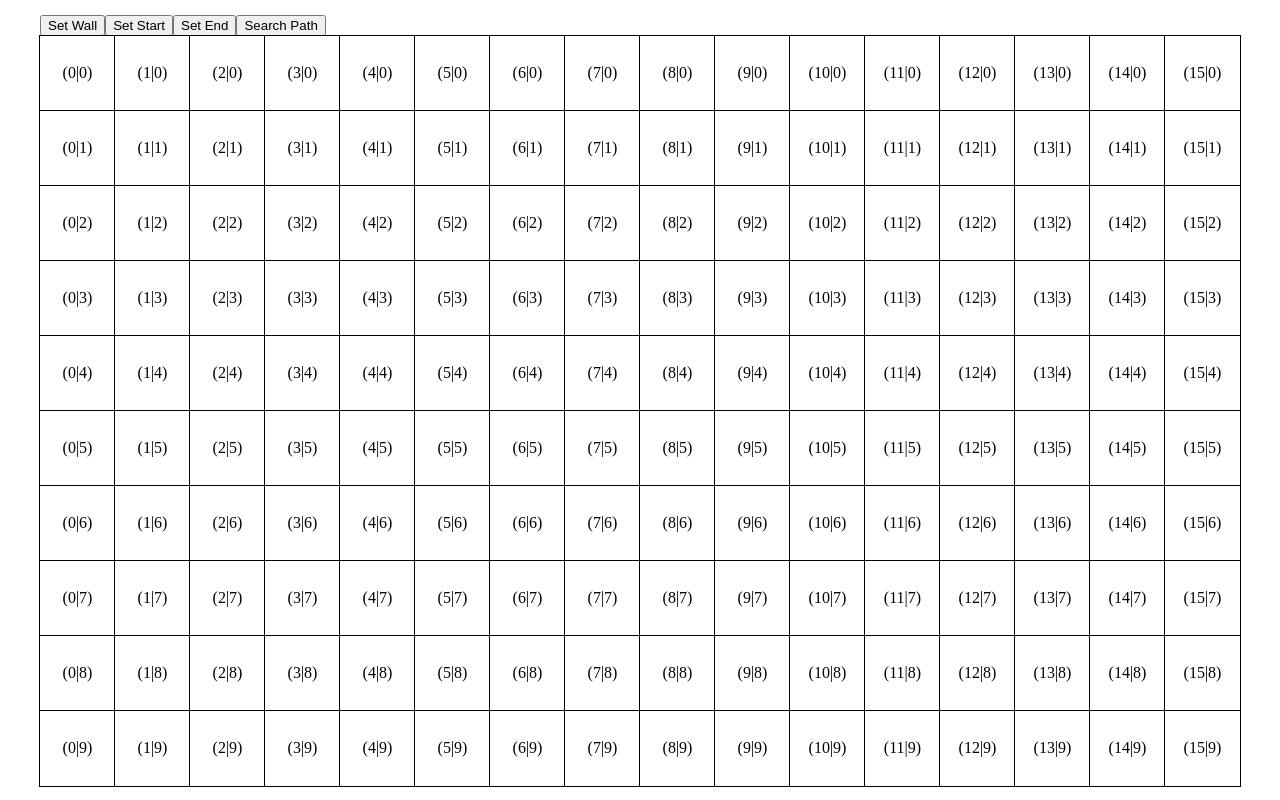
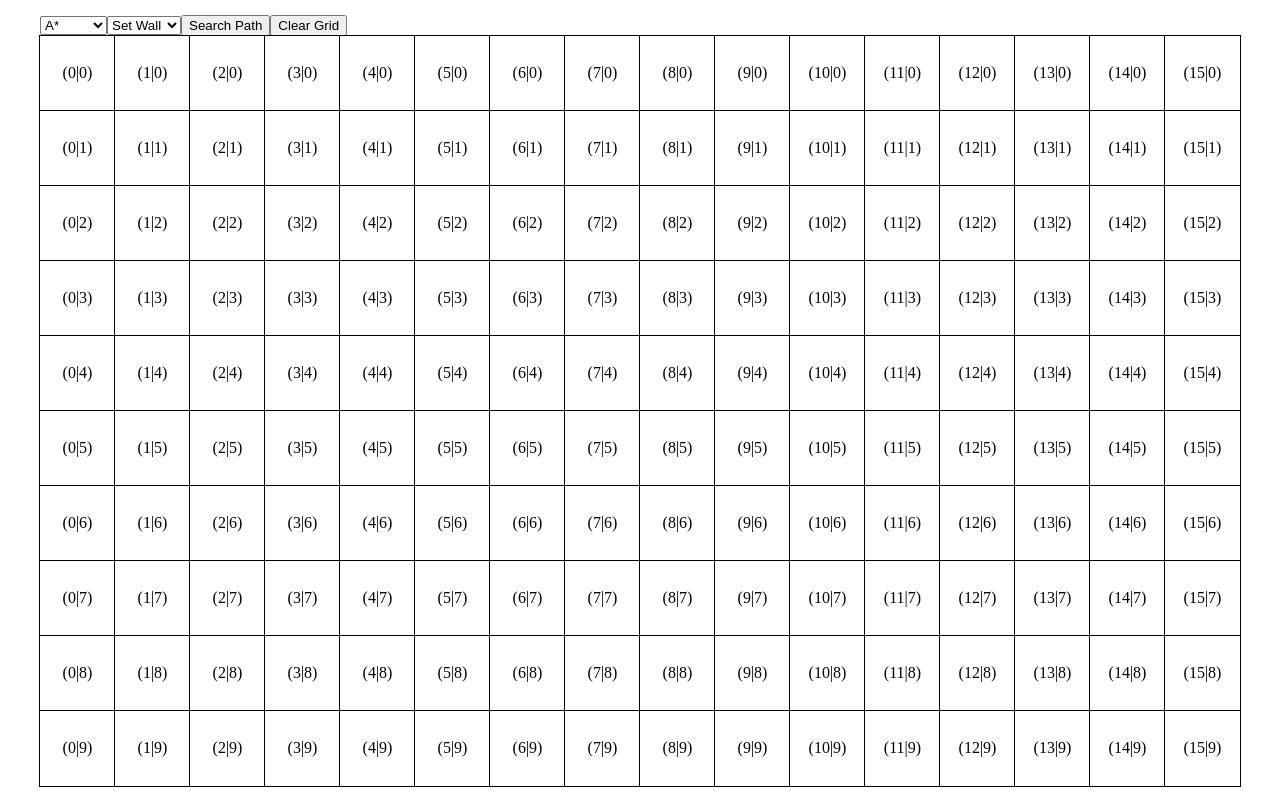
Before and after one commit to Tracer1337/pathfinding-visualization, a React (Create React App) app: page / in a window 1280 px wide. Built offline with nearby package versions, Linux system fonts and the light colour scheme.

Commit message:
Implement SettingsHandler

```diff
--- a/src/App.js
+++ b/src/App.js
@@ -1,26 +1,112 @@
-import React, {useRef} from "react"
+import React from "react"
 
+import {NODE_SIZE, GRID_PADDING} from "./config/constants.js"
 import Grid from "./components/Grid.js"
-import {NODE_SIZE, GRID_PADDING} from "./config/constants.js"
+import Settings from "./components/Settings.js"
+import SettingsHandler from "./utils/SettingsHandler.js"
 
-const App = () => {
-    const grid = useRef()
+import AStar from "./algorithms/AStar/AStar.js"
+import Dijkstra from "./algorithms/Dijkstra/Dijkstra.js"
 
-    return(
-        <div className="app">
-            <div className="controlls">
-                <button onClick={() => grid.current.setWall()}>Set Wall</button>
-                <button onClick={() => grid.current.setStart()}>Set Start</button>
-                <button onClick={() => grid.current.setEnd()}>Set End</button>
-                <button onClick={() => grid.current.calculatePath()}>Search Path</button>
+export default class App extends React.Component{
+    state = {
+        columns: Math.floor((window.innerWidth - GRID_PADDING * 2) / NODE_SIZE),
+        rows: Math.floor((window.innerHeight - GRID_PADDING * 2) / NODE_SIZE)
+    }
+
+    grid = React.createRef()
+
+    coordsToIndex({x,y}){
+        return y*this.state.columns+x
+    }
+
+    indexToCoords(index){
+        return [index%this.state.columns, Math.floor(index/this.state.columns)]
+    }
+
+    handleNextIteration = ({detail}) => {
+        const {newOpenListNodes, newClosedListNode} = detail
+
+        // Show currentNode
+        // const currentNodeIndex = this.coordsToIndex(detail.currentNode)
+        // this.nodes[currentNodeIndex].set("CURRENT")
+        // this.lastCurrentNode = this.nodes[currentNodeIndex]
+
+        // Show new openlist nodes
+        for(let openNode of newOpenListNodes){
+            const openNodeIndex = this.coordsToIndex(openNode)
+            this.grid.current.nodes[openNodeIndex].set("OPEN")
+        }
+
+        // Show new closed list node
+        if(newClosedListNode){
+            const closedNodeIndex = this.coordsToIndex(newClosedListNode)
+            this.grid.current.nodes[closedNodeIndex].set("CLOSED")
+        }
+    }
+
+    calculatePath = () => {
+        const grid = this.grid.current.getGrid()
+        const startingPoint = this.indexToCoords(this.grid.current.startingPoint)
+        const endingPoint = this.indexToCoords(this.grid.current.endingPoint)
+
+        let pathFinder
+        switch(parseInt(SettingsHandler.settings.algorithm.value)){
+            case 0:
+                pathFinder = new AStar(startingPoint, endingPoint, grid)
+                pathFinder.setHeuristic(2)
+                break
+
+            case 1:
+                pathFinder = new Dijkstra(startingPoint, grid)
+                break
+
+            default:
+                console.error("[App] Missing algorithm-id")
+                break
+        }
+
+        pathFinder.setDirections(1)
+        pathFinder.setFramerate(50)
+        pathFinder.addEventListener("nextIteration", this.handleNextIteration)
+
+        pathFinder.findPath().then(path => {
+            pathFinder.removeEventListener("nextIteration", this.handleNextIteration)
+            if(path){
+                // Show final path
+                for(let point of path){
+                    grid[point[1]][point[0]] = 4
+                    this.grid.current.nodes[this.coordsToIndex({x:point[0], y:point[1]})].set("PATH")
+                }
+                this.grid.current.setGrid(grid)
+            }else{
+                // No path found
+                alert("There is no path")
+            }
+        })
+    }
+
+    componentDidMount(){
+        SettingsHandler.addEventListener("searchPath", this.calculatePath)
+    }
+
+    render(){
+        return(
+            <div className="app">
+                <Settings
+                    grid={this.grid}
+                    setWall={() => this.grid.current.setWall()}
+                    setStart={() => this.grid.current.setStart()}
+                    setEnd={() => this.grid.current.setEnd()}
+                    calculatePath={this.calculatePath}
+                    onAlgorithmChange={e => this.setState({algorithm: e.target.value})}
+                />
+                <Grid
+                    columns={this.state.columns}
+                    rows={this.state.rows}
+                    ref={this.grid}
+                />
             </div>
-            <Grid
-                rows={Math.floor((window.innerHeight - GRID_PADDING * 2) / NODE_SIZE)}
-                columns={Math.floor((window.innerWidth - GRID_PADDING * 2) / NODE_SIZE)}
-                ref={grid}
-            />
-        </div>
-    )
+        )
+    }
 }
-
-export default App
--- a/src/algorithms/Dijkstra/Dijkstra.js
+++ b/src/algorithms/Dijkstra/Dijkstra.js
@@ -1,5 +1,6 @@
 import Emitter from "../../utils/Emitter.js"
 import sleep from "../../utils/sleep.js"
+import {Directions} from "../../config/constants.js"
 import Node from "./Node.js"
 
 export default class Dijkstra extends Emitter{
@@ -13,16 +14,12 @@ export default class Dijkstra extends Emitter{
         this.closedList = []
 
         this.grid = grid
-        this.iterationCount = 0
 
-        this.directions = [
-            [-1, -1], [0, -1], [1, -1],
-            [-1,  0],          [1,  0],
-            [-1,  1], [0,  1], [1,  1]
-        ]
+        this.setDirections(1)
     }
 
     setFramerate = framerate => this.framerate = framerate
+    setDirections = directionsNr => this.directions = Directions[directionsNr]
 
     // Find the same node in the open list and return it and its index
     isInList = (list, node) => {
--- a/src/components/Grid.js
+++ b/src/components/Grid.js
@@ -2,20 +2,19 @@ import React from "react"
 
 import Node from "./Node.js"
 import {NODE_SIZE, STATES} from "../config/constants.js"
-import AStar from "../algorithms/AStar/AStar.js"
-import Dijkstra from "../algorithms/Dijkstra/Dijkstra.js"
+import SettingsHandler from "../utils/SettingsHandler.js"
 
 export default class Grid extends React.Component{
-    state = {grid: Array(this.props.rows).fill(0).map(() => Array(this.props.columns).fill(0))}
+    state = {grid: Array(this.props.rows).fill(0).map(() => Array(this.props.columns).fill(STATES.WALKABLE))}
     mode = STATES.BLOCKED
     nodes = []
 
+    getGrid = () => this.state.grid
+    setGrid = grid => this.setState({grid})
+    clearGrid = () => this.setState({grid: this.state.grid.map(column => column.map(cell => cell = STATES.WALKABLE))})
+
     indexToCoords(index){
         return [index%this.props.columns, Math.floor(index/this.props.columns)]
-    }
-
-    coordsToIndex({x,y}){
-        return y*this.props.columns+x
     }
 
     setGridAtIndex(index, value){
@@ -23,53 +22,6 @@ export default class Grid extends React.Component{
         const coords = this.indexToCoords(index)
         newGrid[coords[1]][coords[0]] = value
         this.setState({grid: newGrid})
-    }
-
-    handleNextIteration = ({detail}) => {
-        const {newOpenListNodes, newClosedListNode} = detail
-
-        // Show currentNode
-        // const currentNodeIndex = this.coordsToIndex(detail.currentNode)
-        // this.nodes[currentNodeIndex].set("CURRENT")
-        // this.lastCurrentNode = this.nodes[currentNodeIndex]
-
-        // Show new openlist nodes
-        for(let openNode of newOpenListNodes){
-            const openNodeIndex = this.coordsToIndex(openNode)
-            this.nodes[openNodeIndex].set("OPEN")
-        }
-
-        // Show new closed list node
-        if(newClosedListNode){
-            const closedNodeIndex = this.coordsToIndex(newClosedListNode)
-            this.nodes[closedNodeIndex].set("CLOSED")
-        }
-    }
-
-    calculatePath = () => {
-        const newGrid = this.state.grid
-        // const pathFinder = new AStar(this.indexToCoords(this.startingPoint), this.indexToCoords(this.endingPoint), this.state.grid)
-        const pathFinder = new Dijkstra(this.indexToCoords(this.startingPoint), this.state.grid)
-
-        pathFinder.setFramerate(30)
-        // pathFinder.setHeuristic(2)
-        // pathFinder.setDirections(1)
-        pathFinder.addEventListener("nextIteration", this.handleNextIteration)
-
-        pathFinder.findPath().then(path => {
-            pathFinder.removeEventListener("nextIteration", this.handleNextIteration)
-            if(path){
-                // Show final path
-                for(let point of path){
-                    newGrid[point[1]][point[0]] = 4
-                    this.nodes[this.coordsToIndex({x:point[0], y:point[1]})].set("PATH")
-                }
-                this.setState({grid: newGrid})
-            }else{
-                // No path found
-                alert("There is no path")
-            }
-        })
     }
 
     handleClick = (index) => {
@@ -81,9 +33,10 @@ export default class Grid extends React.Component{
         }
     }
 
-    setWall = () => this.mode = STATES.BLOCKED
-    setStart = () => this.mode = STATES.START
-    setEnd = () => this.mode = STATES.END
+    componentDidMount(){
+        SettingsHandler.addEventListener("gridSetterStateChange", ({detail}) => this.mode = parseInt(detail))
+        SettingsHandler.addEventListener("clearGrid", this.clearGrid)
+    }
 
     render(){
         return(
--- /dev/null
+++ b/src/components/Settings.js
@@ -0,0 +1,28 @@
+import React from "react"
+import SettingsHandler from "../utils/SettingsHandler.js"
+
+export default class Settings extends React.Component{
+    render(){
+        return (
+            <div className="settings">
+                {
+                    Object.keys(SettingsHandler.settings).map(key => {
+                        const setting = SettingsHandler.settings[key]
+                        switch(setting.type){
+                            case "select":
+                                return(
+                                    <select key={key} onChange={e => SettingsHandler.set(key, e.target.value)}>
+                                        {setting.options.map(option => (
+                                            <option value={option.value}>{option.label}</option>
+                                        ))}
+                                    </select>
+                                )
+                            case "action":
+                                return <button key={key} onClick={() => SettingsHandler.invoke(key)}>{setting.label}</button>
+                        }
+                    })
+                }
+            </div>
+        )
+    }
+}
--- a/src/config/constants.js
+++ b/src/config/constants.js
@@ -20,3 +20,18 @@ export const COLORS = {
     OPEN: "cyan",
     CLOSED: "grey"
 }
+
+export const Directions = [
+    // Up, Down, Left, Right
+    [
+                  [0, -1],
+        [-1,  0],          [1,  0],
+                  [0,  1]
+    ],
+    // All Directions
+    [
+        [-1, -1], [0, -1], [1, -1],
+        [-1,  0],          [1,  0],
+        [-1,  1], [0,  1], [1,  1]
+    ]
+]
--- /dev/null
+++ b/src/utils/SettingsHandler.js
@@ -0,0 +1,56 @@
+import Emitter from "./Emitter.js"
+import {STATES} from "../config/constants.js"
+
+class SettingsHandler extends Emitter{
+    settings = {
+        algorithm: {
+            type: "select",
+            value: 0,
+            options: [
+                {
+                    label: "A*",
+                    value: 0
+                },
+                {
+                    label: "Dijkstra",
+                    value: 1
+                }
+            ]
+        },
+        gridSetterState: {
+            type: "select",
+            value: STATES.BLOCKED,
+            options: [
+                {
+                    label: "Set Wall",
+                    value: STATES.BLOCKED
+                },
+                {
+                    label: "Set Start",
+                    value: STATES.START
+                },
+                {
+                    label: "Set End",
+                    value: STATES.END
+                }
+            ]
+        },
+        searchPath: {
+            type: "action",
+            label: "Search Path"
+        },
+        clearGrid: {
+            type: "action",
+            label: "Clear Grid"
+        }
+    }
+
+    set = (key, value) => {
+        this.settings[key].value = value
+        this.dispatchEvent(new CustomEvent(key+"Change", {detail: this.settings[key].value}))
+    }
+
+    invoke = key => this.dispatchEvent(new CustomEvent(key))
+}
+
+export default new SettingsHandler()
```
Also changed, not shown: src/algorithms/AStar/AStar.js (+2 -17 lines), 1 other file (tests, documents, lock files or other folders).
